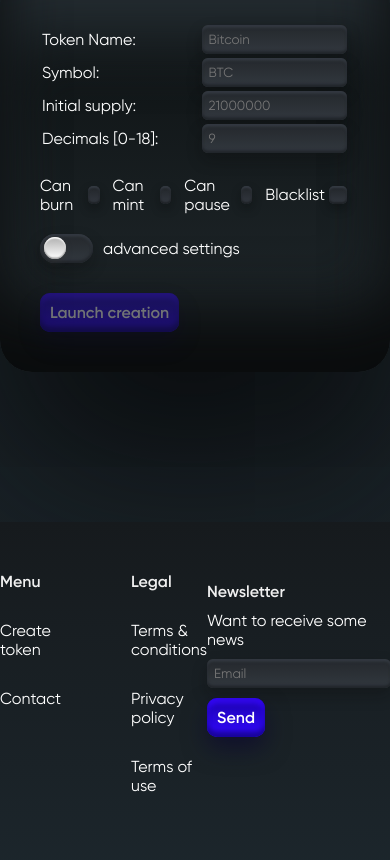
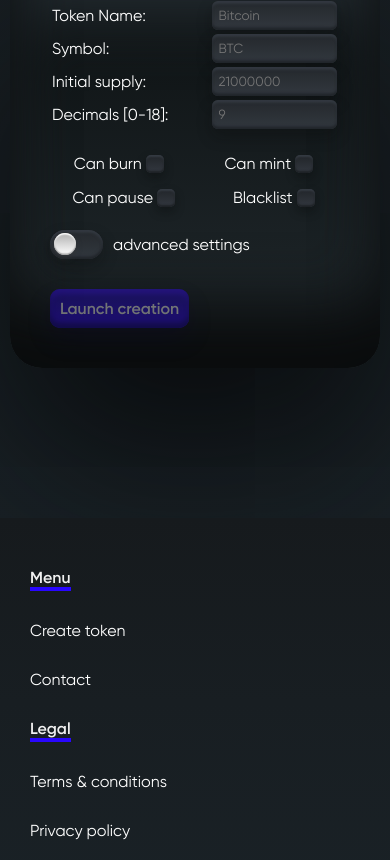
Before and after one commit to MKlersy2/mycoin, a Next.js app: page /createToken/1 in a window 390 px wide. Shown: the part 804-1664 px from the top of the page. Built offline with nearby package versions, Linux system fonts and the light colour scheme.

Commit message:
responsive update

```diff
--- a/styles/Header.module.css
+++ b/styles/Header.module.css
@@ -73,6 +73,12 @@
     -moz-transform: translateY(-50%);
     -ms-transform: translateY(-50%);
     -o-transform: translateY(-50%);
+}
+
+@media (max-width: 828px) {
+    .media {
+        display: none;
+    }
 }
 
 .media > div {
@@ -168,3 +174,9 @@
 .active {
     background-color: var(--faux-gris);
 }
+
+@media (max-width: 800px) {
+    .logo {
+        display: none;
+    }
+}
--- a/styles/Home.module.css
+++ b/styles/Home.module.css
@@ -68,3 +68,15 @@
   font-size: 40px;
   font-family: 'GilroySemiBold';
 }
+
+@media (max-width: 500px) {
+  .wallet {
+    display: none;
+  }
+}
+
+@media (max-width: 423px) {
+  .underline {
+    border-bottom:0
+  }
+}
--- a/styles/Homepage.module.css
+++ b/styles/Homepage.module.css
@@ -155,3 +155,45 @@
 .avisDesc {
     margin-bottom: 30px;
 }
+
+@media (max-width: 805px) {
+    .global {
+        padding-bottom: 0;
+    }
+    .bullet, .avis {
+        overflow-x: scroll;
+        max-width: none;
+        justify-content: flex-start;
+        padding-bottom: 60px;
+        overflow-y: visible;
+    }
+    .subBullet {
+        min-width: 162px;
+    }
+    .subAvis {
+        min-width: 200px;
+    }
+    .title {
+        font-size: 15pt;
+    }
+    .autoSizeChild {
+        font-size: 11pt;
+    }
+}
+
+@media (max-width: 423px) {
+   .landingText {
+       display: block;
+   }
+   .title {
+       width: auto;
+       text-align: center;
+   }
+   .desc {
+       margin: 0 20px;
+   }
+
+   .icon {
+       padding-right: 20px;
+   }
+}
--- a/styles/contact.module.css
+++ b/styles/contact.module.css
@@ -64,3 +64,15 @@
 }
 
 .formGlobal {}
+
+@media (max-width: 850px) {
+    .chat {
+        display: none;
+    }
+}
+
+@media (max-width: 474px) {
+    .form {
+        margin: 0 20px;
+    }
+}
--- a/styles/create.module.css
+++ b/styles/create.module.css
@@ -133,3 +133,16 @@
 .labelCheck:hover > .subLabel {
     display: block !important;
 }
+
+@media (max-width: 800px) {
+    .global {
+        margin: 0 10px;
+    }
+}
+
+@media (max-width: 505px) {
+    .settings {
+        flex-wrap: wrap;
+        justify-content: space-around;
+    }
+}
--- a/styles/footer.module.css
+++ b/styles/footer.module.css
@@ -15,6 +15,8 @@
     color: var(--faux-blanc);
     font-family: 'GilroySemiBold';
     font-size: 16px;
+    border-bottom: 4px solid #2906FF;
+    width: min-content;
 }
 
 .button {
@@ -33,3 +35,20 @@
 .subGlobalRight > .col > div {
     margin: 10px 0;
 }
+
+@media (max-width: 800px) {
+    .subGlobal {
+        margin: 0 30px;
+    }
+}
+
+@media (max-width: 560px) {
+    .subGlobal {
+        flex-direction: column;
+    }
+    .subGlobalLeft {
+        flex-direction: column;
+        gap: 0;
+        grid-gap: 0;
+    }
+}
```
